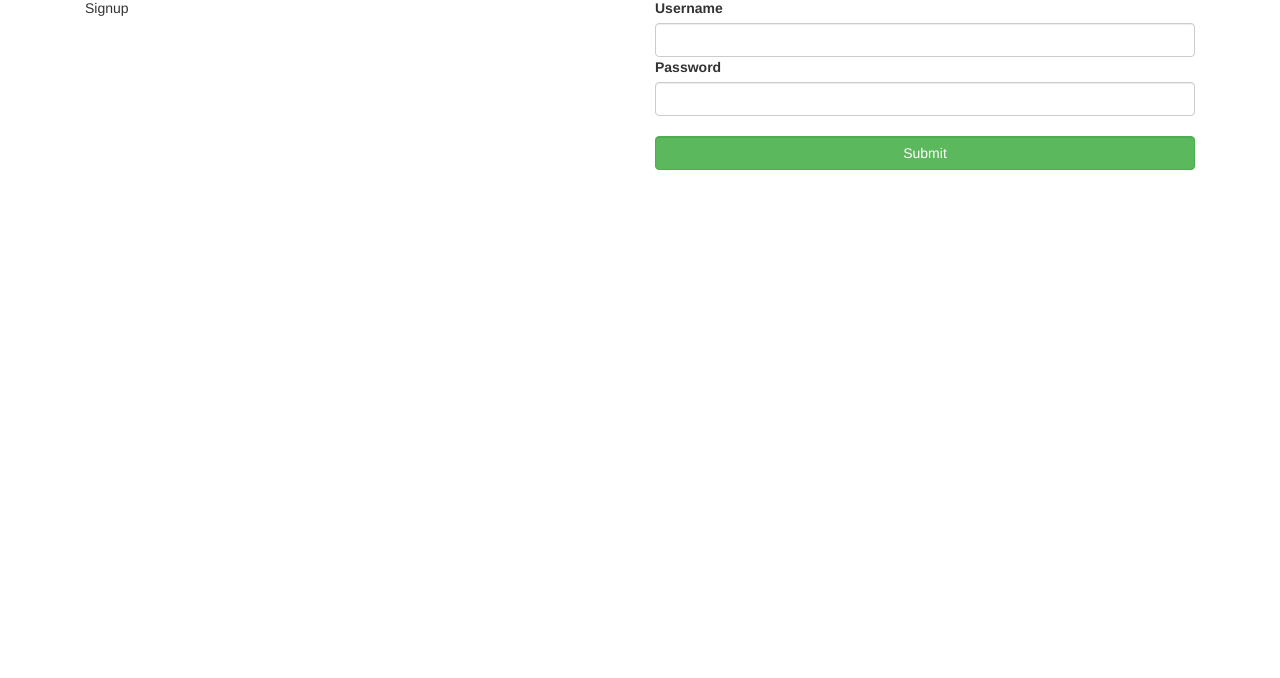
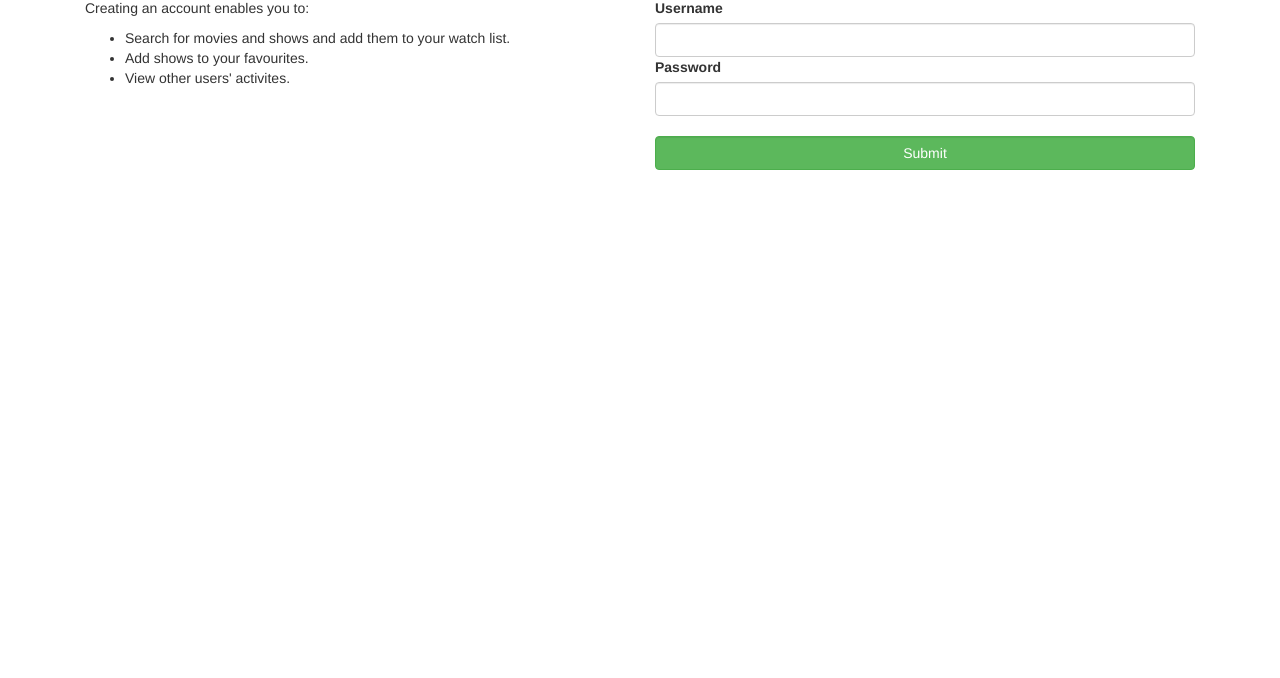
Before and after one commit to shyam-king/critique, a website: page public/signup.html in a window 1280 px wide. Shown: the part 122-800 px from the top of the page. Drawn offline with nearby package versions, Linux system fonts and the light colour scheme.

Commit message:
update content @login,signup,index

```diff
--- a/public/signup.html
+++ b/public/signup.html
@@ -28,7 +28,12 @@
           <div class="container">
             <h1>Signup</h1>
             <div class="col-sm-6">
-                <p>Signup</p>
+                <p>Creating an account enables you to:</p>
+                <ul>
+                    <li>Search for movies and shows and add them to your watch list.</li>
+                    <li>Add shows to your favourites.</li>
+                    <li>View other users' activites.</li>
+                </ul>
             </div>
             <div class="col-sm-6 form-group">
                 <label for="username">Username</label>
```
Also changed, not shown: public/index.html (+2 -1 lines), public/login.html (+2 -1 lines).
